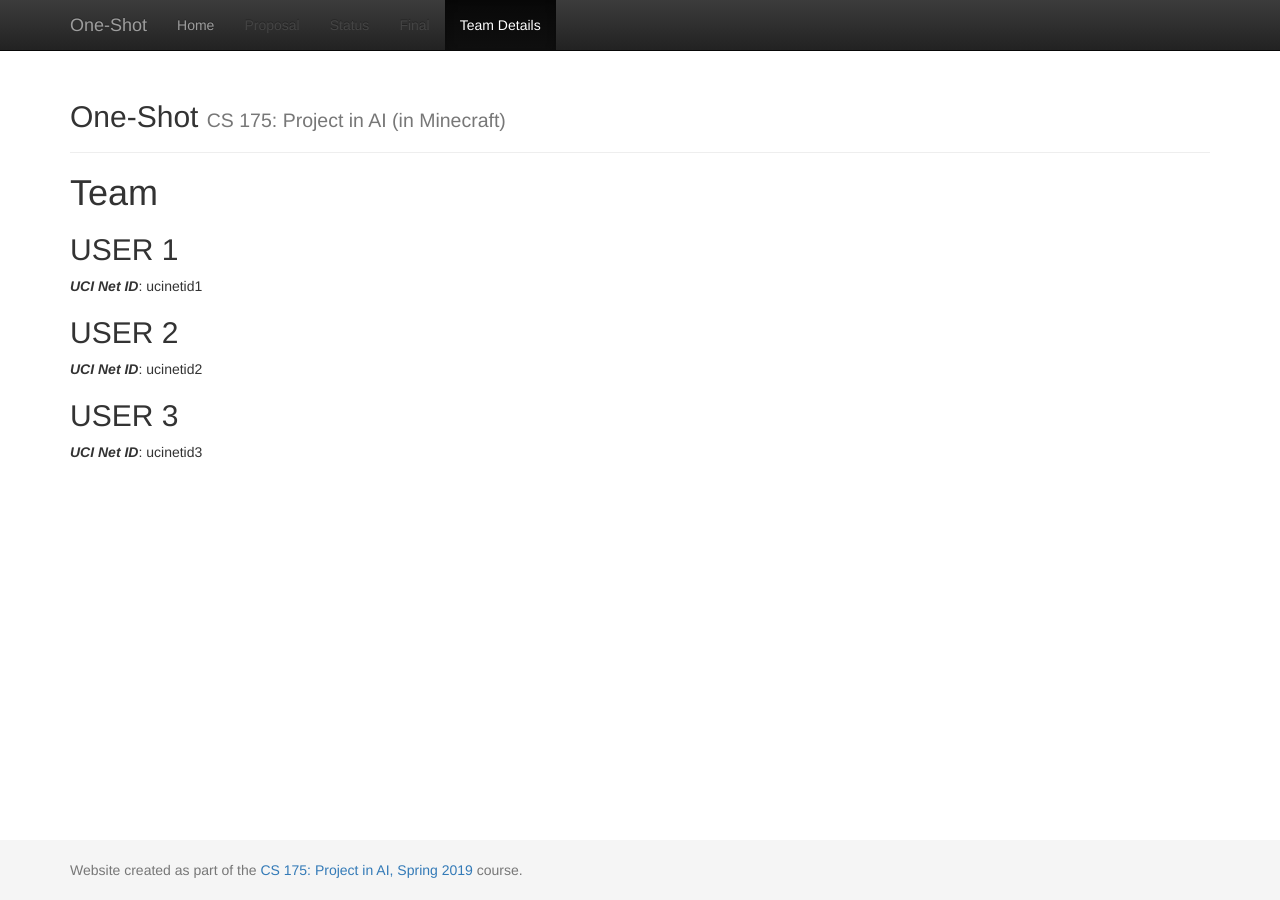
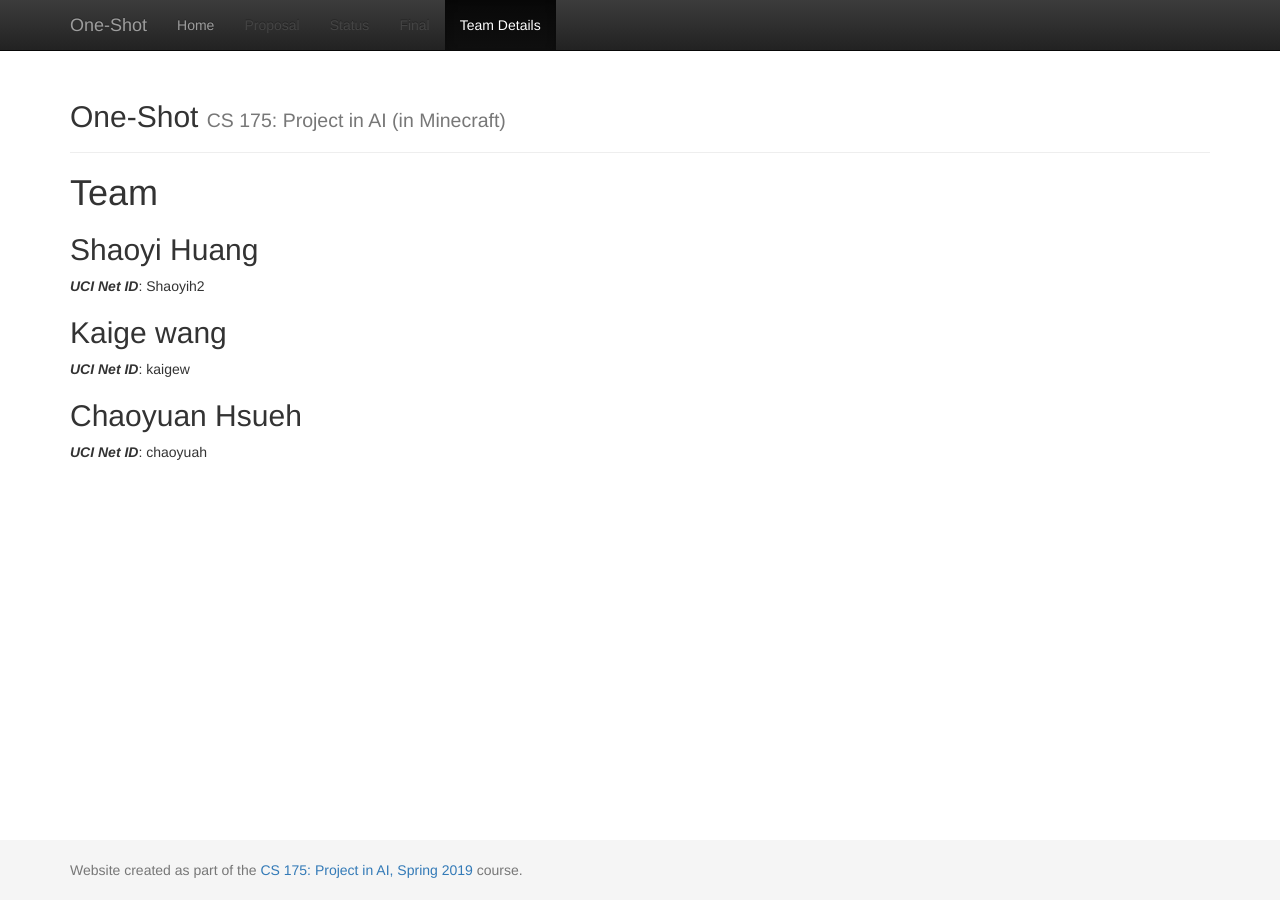
Before and after one commit to shaoyih/One-Shot, a Jekyll site: the page built from docs/team.md, in a window 1280 px wide. Built offline with Jekyll 4.4.1, drawn with Linux system fonts in a browser that asks for light colours.

Commit message:
Update team.md

```diff
--- a/docs/team.md
+++ b/docs/team.md
@@ -6,11 +6,11 @@
 # {{ page.title }}
 
 
-## USER 1
-***UCI Net ID***: ucinetid1
+## Shaoyi Huang
+***UCI Net ID***: Shaoyih2
 
-## USER 2
-***UCI Net ID***: ucinetid2
+## Kaige wang
+***UCI Net ID***: kaigew
 
-## USER 3
-***UCI Net ID***: ucinetid3
+## Chaoyuan Hsueh
+***UCI Net ID***: chaoyuah
```
